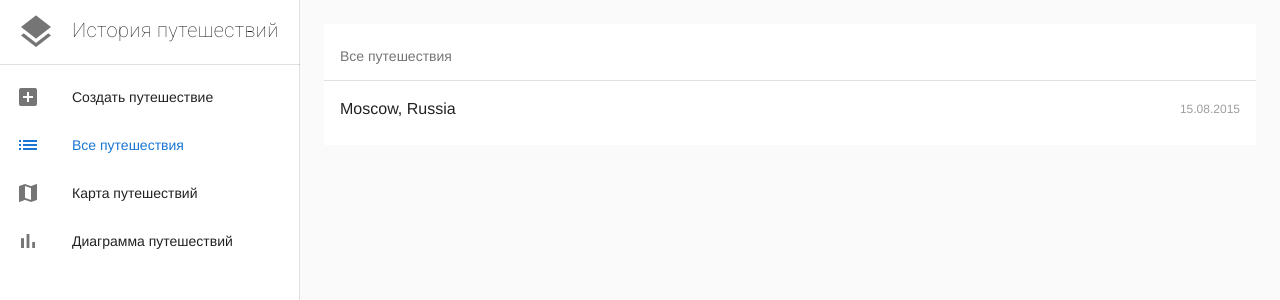
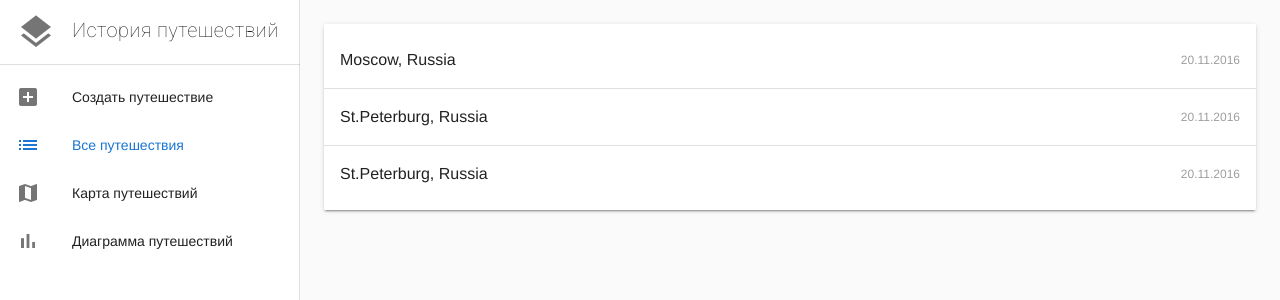
Before and after one commit to freeday/vdooh-travel, a Vue app: page /travel/list in a window 1280 px wide. Shown: the top 300 px of the page. Built offline with nearby package versions, Linux system fonts and the light colour scheme; data requests are answered from the project's data file.

Commit message:
[+] continue

```diff
--- a/db.json
+++ b/db.json
@@ -11,6 +11,12 @@
       "date": "20.11.2016",
       "country": "Russia",
       "city": "St.Peterburg"
+    },
+    {
+      "id": 3,
+      "date": "20.11.2016",
+      "country": "Russia",
+      "city": "St.Peterburg"
     }
   ]
 }
--- a/src/components/TravelItem.vue
+++ b/src/components/TravelItem.vue
@@ -1,27 +1,21 @@
 <template>
+  <div>
     <v-list-tile :key="travel.id" avatar ripple>
       <v-list-tile-content>
-      <v-list-tile-title
-        >{{ travel.city }}, {{ travel.country }}</v-list-tile-title
-      >
+        <v-list-tile-title>{{ travel.city }}, {{ travel.country }}</v-list-tile-title>
       </v-list-tile-content>
       <v-list-tile-action>
         <v-list-tile-action-text>{{ travel.date }}</v-list-tile-action-text>
       </v-list-tile-action>
     </v-list-tile>
+    <v-divider v-if="travel.divider"></v-divider>
+  </div>
 </template>
 
 <script>
 export default {
-  data() {
-    return {
-      travel: {
-        id: 1,
-        city: "Moscow",
-        country: "Russia",
-        date: "15.08.2015"
-      }
-    };
+  props: {
+    travel: Object
   }
 };
 </script>
--- a/src/views/TravelList.vue
+++ b/src/views/TravelList.vue
@@ -1,9 +1,9 @@
 <template>
-  <v-list one-line>
-    <v-subheader>Все путешествия</v-subheader>
-    <v-divider></v-divider>
-    <TravelItem/>
-  </v-list>
+  <v-card>
+    <v-list one-line>
+      <TravelItem v-for="travel in travels" :key="travel.id" :travel="travel"/>
+    </v-list>
+  </v-card>
 </template>
 
 <script>
@@ -13,14 +13,25 @@ export default {
   components: {
     TravelItem
   },
+  data() {
+    return {
+      travels: []
+    };
+  },
   created() {
     axios
       .get("http://localhost:3000/travels")
       .then(res => {
-        console.log(res);
+        this.travels = res.data.map((o, i) => {
+          o.divider = true;
+          if (i === res.data.length - 1) {
+            o.divider = false;
+          }
+          return o;
+        });
       })
       .catch(err => {
-        console.log(err);
+        console.log(err.response);
       });
   }
 };
```
Lines whose indentation alone changed are shown as unchanged.
